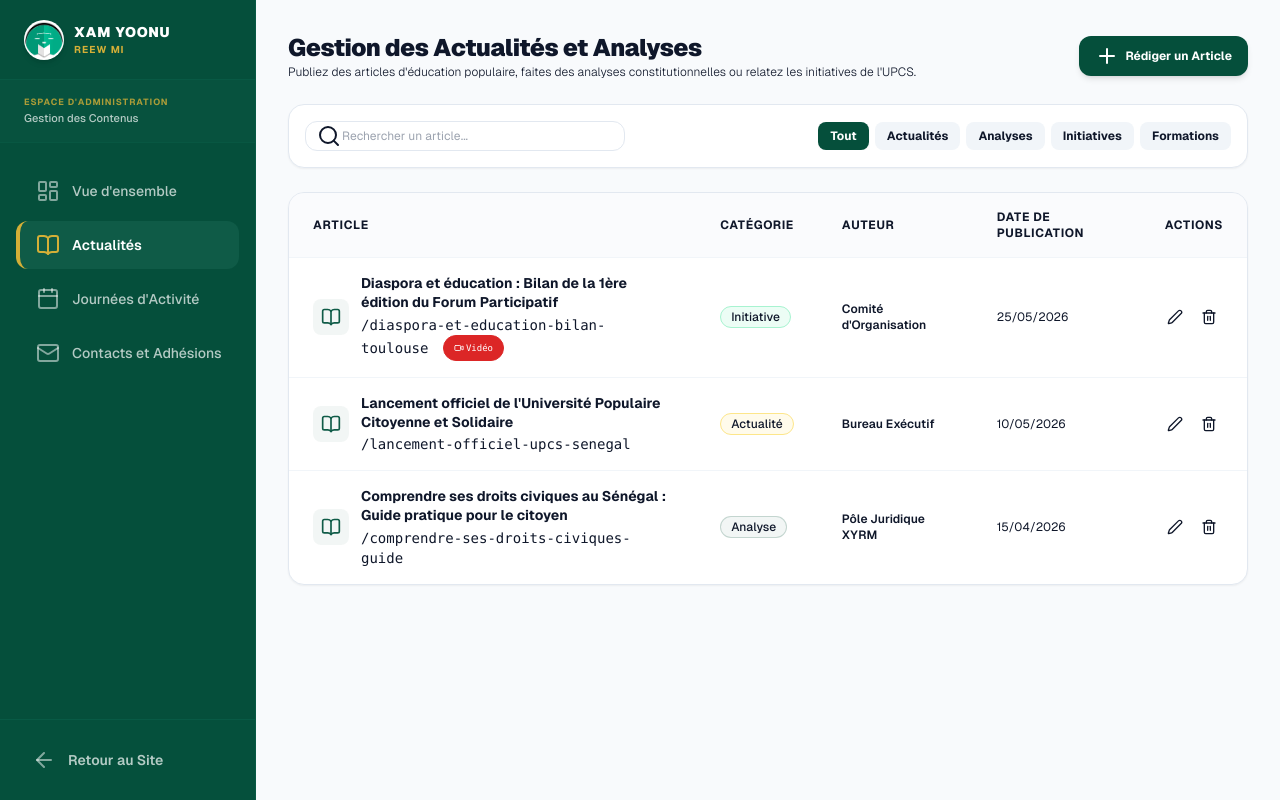
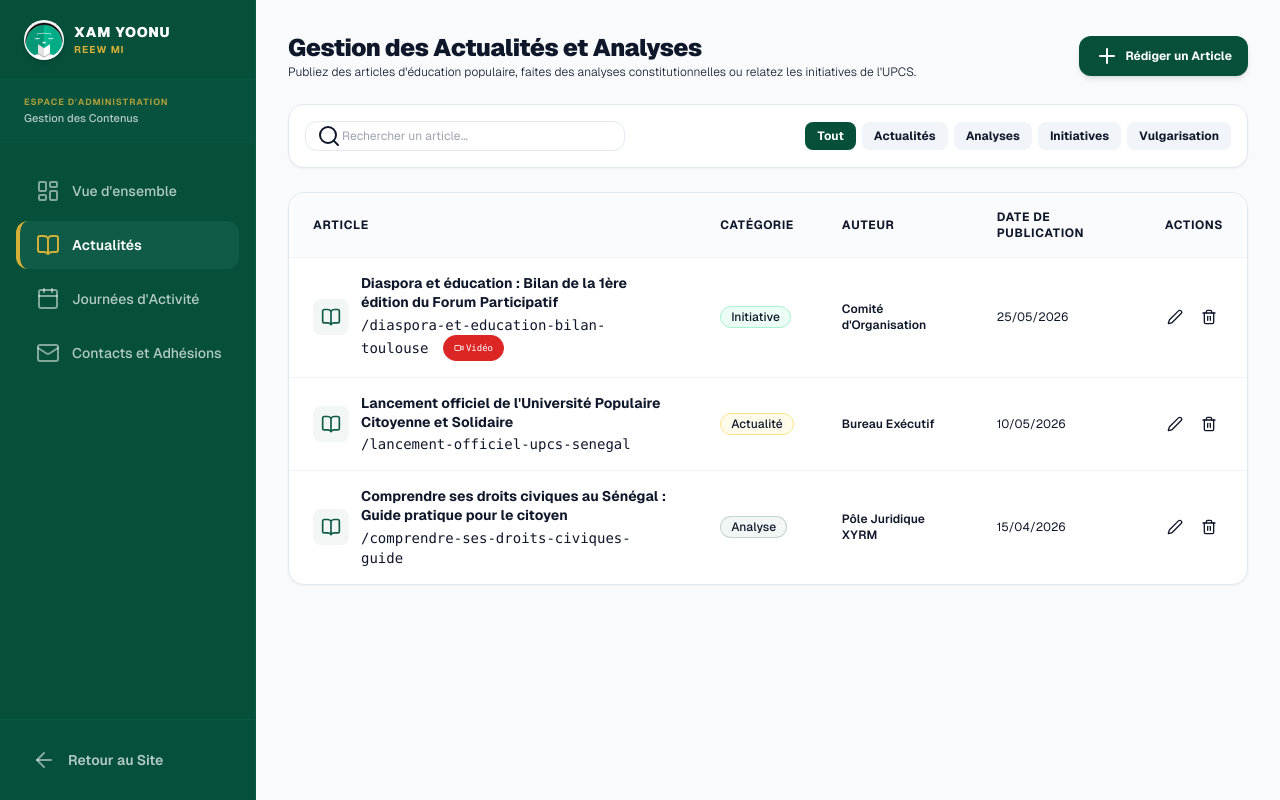
Before and after one commit to papemor94/xam-yoonu-reew-mi, a Next.js app: page /admin/actualites in a window 1280 px wide. Built offline with nearby package versions, Linux system fonts and the light colour scheme.

Commit message:
feat: rename Formations tab and category to Vulgarisation, remove Charte fondamentale everywhere and fix Triennale spelling

```diff
--- a/app/(public)/actualites/page.tsx
+++ b/app/(public)/actualites/page.tsx
@@ -71,7 +71,7 @@ export default function ActualitesPage() {
       { label: "Actualités", value: "actualite" },
       { label: "Analyses", value: "analyse" },
       { label: "Initiatives", value: "initiative" },
-      { label: "Formations", value: "formation" },
+      { label: "Vulgarisation", value: "formation" },
     ].filter((cat) => {
       if (cat.value === "all") return true;
       return displayArticles.some((art) => art.category === cat.value);
@@ -181,7 +181,7 @@ export default function ActualitesPage() {
                     )}
                     <div className="absolute right-3 top-3">
                       <Badge variant={art.category === "initiative" ? "payee" : art.category === "formation" ? "payee" : art.category === "actualite" ? "envoyee" : "default"}>
-                        {art.category === "actualite" ? "actualité" : art.category}
+                        {art.category === "actualite" ? "actualité" : art.category === "formation" ? "vulgarisation" : art.category}
                       </Badge>
                     </div>
                   </div>
--- a/app/admin/actualites/page.tsx
+++ b/app/admin/actualites/page.tsx
@@ -167,7 +167,7 @@ function ActualitesAdminContent() {
             { label: "Actualités", value: "actualite" },
             { label: "Analyses", value: "analyse" },
             { label: "Initiatives", value: "initiative" },
-            { label: "Formations", value: "formation" },
+            { label: "Vulgarisation", value: "formation" },
           ].map((tab) => (
             <button
               key={tab.value}
@@ -218,7 +218,7 @@ function ActualitesAdminContent() {
                     </td>
                     <td className="px-6 py-4">
                       <Badge variant={art.category === "initiative" ? "payee" : art.category === "formation" ? "payee" : art.category === "actualite" ? "envoyee" : "default"} className="capitalize text-xxs">
-                        {art.category === "actualite" ? "actualité" : art.category}
+                        {art.category === "actualite" ? "actualité" : art.category === "formation" ? "vulgarisation" : art.category}
                       </Badge>
                     </td>
                     <td className="px-6 py-4 text-xs font-semibold text-xyrm-slate-600">
@@ -344,7 +344,7 @@ function ActualitesAdminContent() {
                     <option value="actualite">Actualité</option>
                     <option value="analyse">Analyse</option>
                     <option value="initiative">Initiative</option>
-                    <option value="formation">Formation</option>
+                    <option value="formation">Vulgarisation</option>
                   </select>
                 </div>
 
--- a/components/layout/Footer.tsx
+++ b/components/layout/Footer.tsx
@@ -80,13 +80,8 @@ export default function Footer() {
                     </a>
                   </li>
                   <li>
-                    <a href="/docs/charte.pdf" target="_blank" rel="noopener noreferrer" className="hover:text-xyrm-gold transition-colors block">
-                      Charte Fondamentale
-                    </a>
-                  </li>
-                  <li>
                     <a href="/docs/fdrtriennale.pdf" target="_blank" rel="noopener noreferrer" className="hover:text-xyrm-gold transition-colors block">
-                      Feuille de Route Tiennale
+                      Feuille de Route Triennale
                     </a>
                   </li>
                 </ul>
--- a/components/layout/Header.tsx
+++ b/components/layout/Header.tsx
@@ -1,6 +1,7 @@
 "use client";
 
-import { useState } from "react";
+import { useState, useEffect } from "react";
+import { createPortal } from "react-dom";
 import Link from "next/link";
 import { usePathname } from "next/navigation";
 import { Menu, X, ChevronDown } from "lucide-react";
@@ -10,7 +11,12 @@ export default function Header() {
   const [mobileMenuOpen, setMobileMenuOpen] = useState(false);
   const [dropdownOpen, setDropdownOpen] = useState(false);
   const [mobileDropdownOpen, setMobileDropdownOpen] = useState(false);
+  const [mounted, setMounted] = useState(false);
   const pathname = usePathname();
+
+  useEffect(() => {
+    setMounted(true);
+  }, []);
 
   const navigation = [
     { name: "Accueil", href: "/" },
@@ -25,12 +31,11 @@ export default function Header() {
   const documents = [
     { name: "Statut officiel de l'association", href: "/docs/statuts.pdf" },
     { name: "Règlement intérieur", href: "/docs/reglement.pdf" },
-    { name: "Charte fondamentale", href: "/docs/charte.pdf" },
     { name: "Feuille de route triennale", href: "/docs/fdrtriennale.pdf" },
   ];
 
   return (
-    <header className="sticky top-0 z-50 w-full border-b border-xyrm-slate-200 bg-white transition-all duration-300">
+    <header className="sticky top-0 z-50 w-full border-b border-xyrm-slate-200 bg-white/90 backdrop-blur-md transition-all duration-300">
       <div className="mx-auto flex h-20 max-w-7xl items-center justify-between px-6 md:px-8">
 
         {/* Logo and Brand Name */}
@@ -133,9 +138,9 @@ export default function Header() {
         </div>
       </div>
 
-      {/* Mobile Drawer menu */}
-      {mobileMenuOpen && (
-        <div className="fixed inset-x-0 top-20 bottom-0 z-50 bg-white overflow-y-auto border-t border-xyrm-slate-100 p-6 flex flex-col md:hidden animate-fadeIn">
+      {/* Mobile Drawer menu via Portal */}
+      {mobileMenuOpen && mounted && createPortal(
+        <div className="fixed inset-x-0 top-20 bottom-0 z-[9999] bg-white overflow-y-auto border-t border-xyrm-slate-100 p-6 flex flex-col md:hidden animate-fadeIn">
           <nav className="flex flex-col gap-6 py-6">
             {navigation.map((item) => {
               if (item.isDropdown) {
@@ -202,7 +207,8 @@ export default function Header() {
               Xam Yoonu Reew Mi • UPCS
             </p>
           </div>
-        </div>
+        </div>,
+        document.body
       )}
     </header>
   );
```
